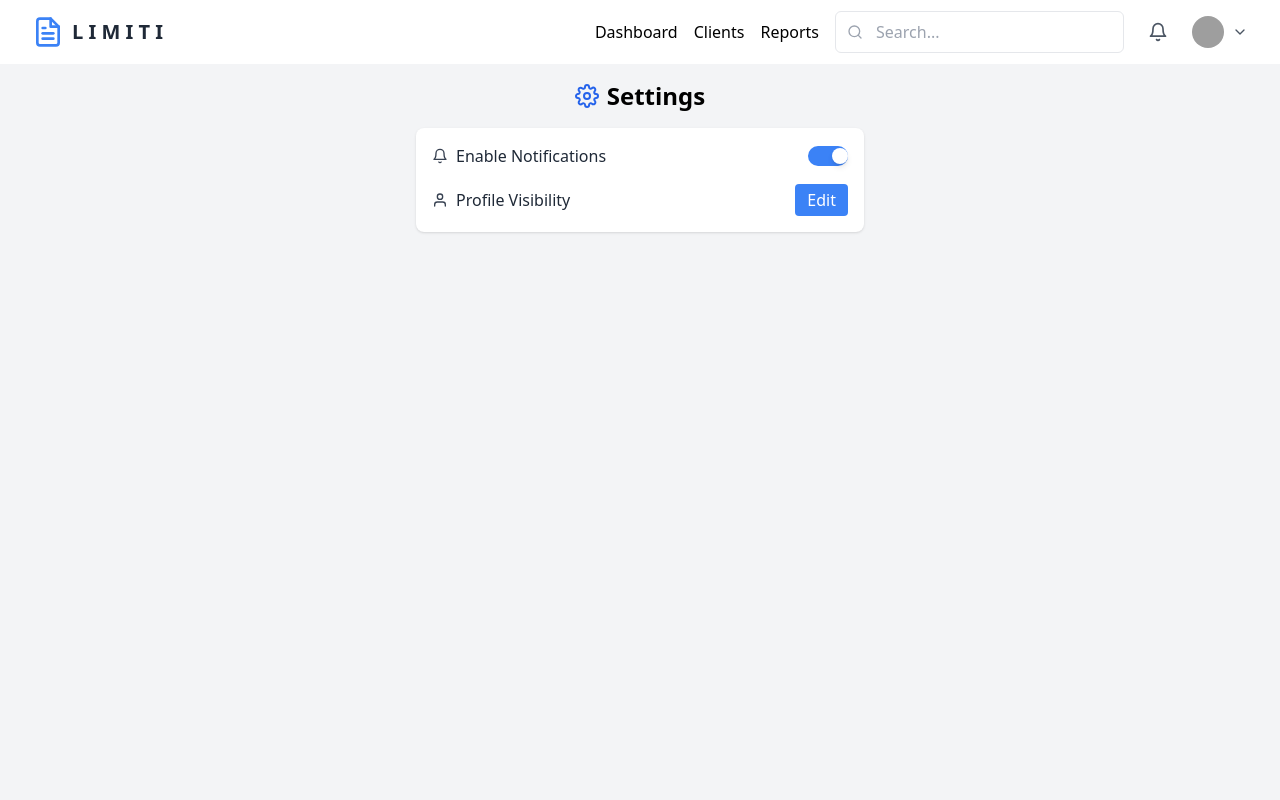
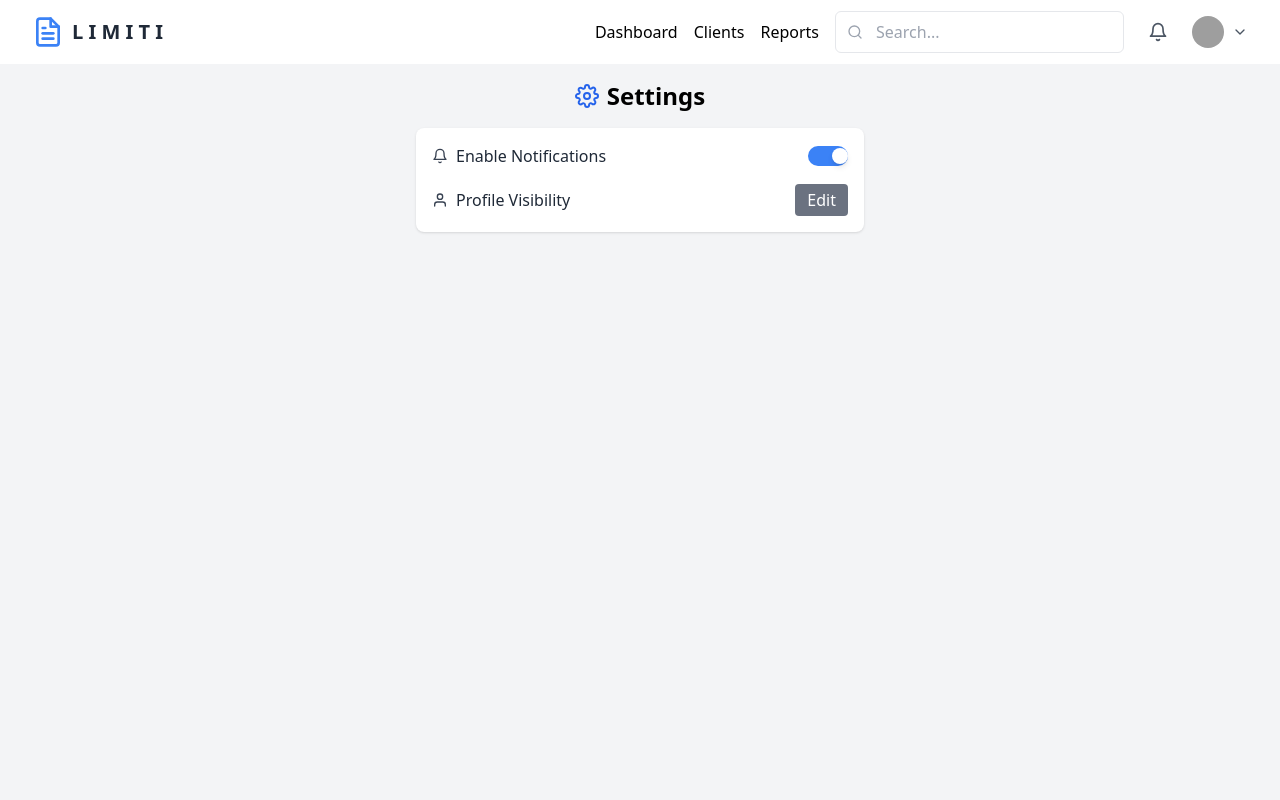
Before and after one commit to markopersonally/accounting-office, a React (Vite) app: page /settings in a window 1280 px wide. Shown: the top 800 px of the page. Built offline with nearby package versions, Linux system fonts and the light colour scheme; grey boxes are pictures that could not be loaded.

Commit message:
refactor

```diff
--- a/src/components/Settings.jsx
+++ b/src/components/Settings.jsx
@@ -34,7 +34,10 @@
             <FiUser className="text-gray-700" />
             <span className="text-gray-800">Profile Visibility</span>
           </div>
-          <button className="bg-blue-500 text-white px-3 py-1 rounded hover:bg-blue-600">
+          <button
+            disabled
+            className="bg-gray-500 text-white px-3 py-1 rounded hover:bg-gray-600 "
+          >
             Edit
           </button>
         </div>
```
